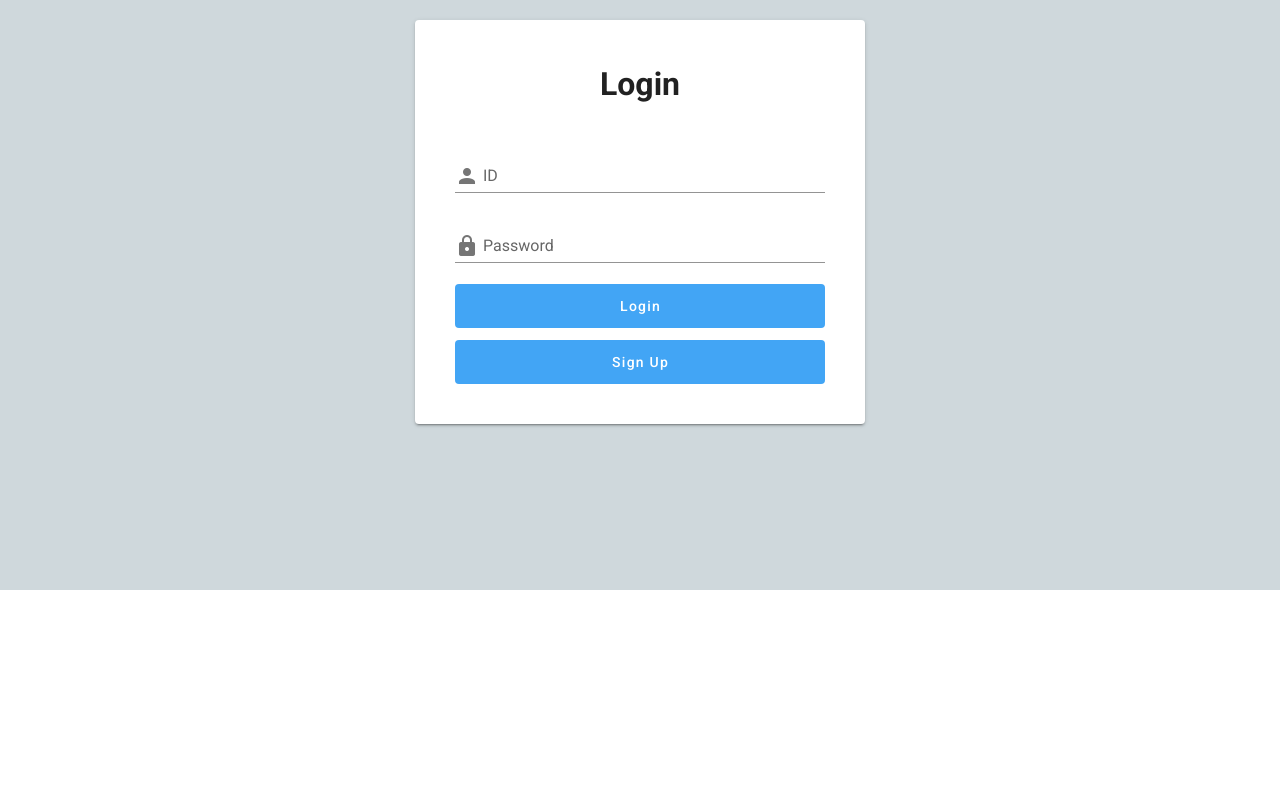
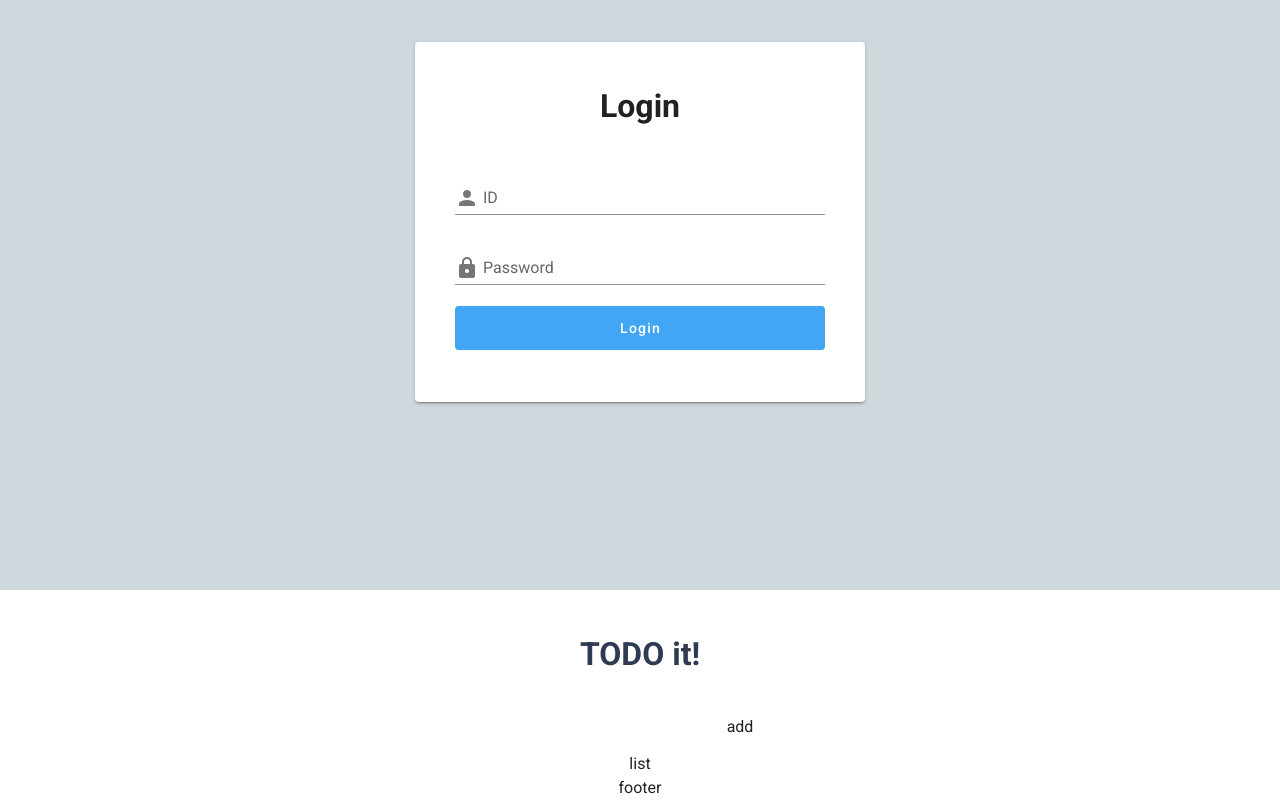
Before and after one commit to dlehdgus6251/dmfo, a Vue app: page / in a window 1280 px wide. Shown: the part 274-1074 px from the top of the page. Before the commit the page ends 864 px from the top, so only its background shows below. Built offline with nearby package versions, Linux system fonts and the light colour scheme.

Commit message:
css 설정

```diff
--- a/src/App.vue
+++ b/src/App.vue
@@ -40,14 +40,21 @@
     </v-app-bar>
 
     <v-main>
-<!--      <hello-world/>-->
       <app-login/>
+      <todo-header></todo-header>
+      <todo-input></todo-input>
+      <todo-list></todo-list>
+      <todo-footer></todo-footer>
     </v-main>
   </v-app>
 </template>
 
 <script>
-// import HelloWorld from './components/HelloWorld';
+import TodoHeader from "@/components/TodoHeader";
+import TodoInput from "@/components/TodoInput";
+import TodoList from "@/components/TodoList";
+import TodoFooter from "@/components/TodoFooter";
+
 import AppLogin from "@/components/AppLogin";
 
 export default {
@@ -55,7 +62,11 @@ export default {
 
   components: {
     // 'hello-world': HelloWorld,
-    'app-login': AppLogin
+    'app-login': AppLogin,
+    'todo-header' : TodoHeader,
+    'todo-input' : TodoInput,
+    'todo-list' : TodoList,
+    'todo-footer' : TodoFooter,
   },
 
   data: () => ({
@@ -63,3 +74,20 @@ export default {
   }),
 };
 </script>
+<style>
+body {
+  text-align: center;
+  background-color: #F6F6F6;
+}
+input {
+  border-style: groove;
+  width: 200px;
+}
+button {
+  border-style: groove;
+}
+.shadow {
+  box-shadow: 5px 10px rgba(0, 0, 0, 0.03);
+}
+
+</style>
--- a/src/components/AppLogin.vue
+++ b/src/components/AppLogin.vue
@@ -8,7 +8,7 @@
             <v-card>
               <div class="pa-10">
                 <h1 style="text-align: center" class="mb-10">Login</h1>
-                <form v-on.prevent="submitForm">
+                <form v-on:submit.prevent="submitForm">
                   <v-text-field
                       label="ID"
                       prepend-inner-icon="mdi-account"
@@ -32,16 +32,16 @@
                   >
                     Login
                   </v-btn>
-                  <v-btn
-                      v-on:click="addUserShow"
-                      color="blue lighten-1 text-capitalize"
-                      depressed
-                      large
-                      block
-                      dark
-                  >
-                    Sign Up
-                  </v-btn>
+<!--                  <v-btn-->
+<!--                      v-on:click="addUserShow"-->
+<!--                      color="blue lighten-1 text-capitalize"-->
+<!--                      depressed-->
+<!--                      large-->
+<!--                      block-->
+<!--                      dark-->
+<!--                  >-->
+<!--                    Sign Up-->
+<!--                  </v-btn>-->
                 </form>
               </div>
             </v-card>
@@ -66,7 +66,7 @@ export default {
   methods: {
     submitForm: function(){
       console.log(this.username+"        "+ this.password)
-      let url = 'https://jsonplaceholder.typicode.com/users'
+      let url = 'http://localhost:8080/login'
       let data ={
         username: this.username,
         password: this.password
--- /dev/null
+++ b/src/components/TodoFooter.vue
@@ -0,0 +1,15 @@
+<template>
+<div>
+  footer
+</div>
+</template>
+
+<script>
+export default {
+  name: "TodoFooter"
+}
+</script>
+
+<style scoped>
+
+</style>
--- /dev/null
+++ b/src/components/TodoHeader.vue
@@ -0,0 +1,19 @@
+<template>
+<header>
+  <h1>TODO it!</h1>
+</header>
+</template>
+
+<script>
+export default {
+  name: "TodoHeader"
+}
+</script>
+
+<style scoped>
+h1 {
+  color: #2F3B52;
+  font-width: 900;
+  margin: 2.5rem 0 1.5rem;
+}
+</style>
--- /dev/null
+++ b/src/components/TodoInput.vue
@@ -0,0 +1,56 @@
+<template>
+<div class="inputBox">
+  <input type="text" v-model="newTodoItem"/>
+  <button v-on:click="addTodo">add</button>
+  <span class="addContainer" v-on:click="addTodo">
+    <i class="fas fa-plus addBtn"></i>
+  </span>
+</div>
+</template>
+
+<script>
+export default {
+  data: function () {
+    return{
+      newTodoItem: ''
+    }
+  },
+  methods:{
+    addTodo() {
+      console.log(this.newTodoItem);
+      localStorage.setItem(this.newTodoItem, this.newTodoItem);
+      this.clearInput();
+    },
+    clearInput: function () {
+      this.newTodoItem = '';
+    },
+  }
+};
+</script>
+
+<style scoped>
+input:focus {
+  outline: none;
+}
+.inputBox {
+  background: white;
+  height: 50px;
+  line-height: 50px;
+  border-radius: 5px;
+}
+.inputBox input {
+  border-style: none;
+  font-size: 0.9rem;
+}
+.addContainer {
+  float: right;
+  background: linear-gradient(to right, #6478FB, #8763FB);
+  display: block;
+  width: 3rem;
+  border-radius: 0 5px 5px 0;
+}
+.addBtn {
+  color: white;
+  vertical-align: middle;
+}
+</style>
--- /dev/null
+++ b/src/components/TodoList.vue
@@ -0,0 +1,15 @@
+<template>
+<div>
+  list
+</div>
+</template>
+
+<script>
+export default {
+  name: "TodoList"
+}
+</script>
+
+<style scoped>
+
+</style>
```
Also changed, not shown: index.html (added, +19 -0 lines), 1 other file (tests, documents, lock files or other folders).
